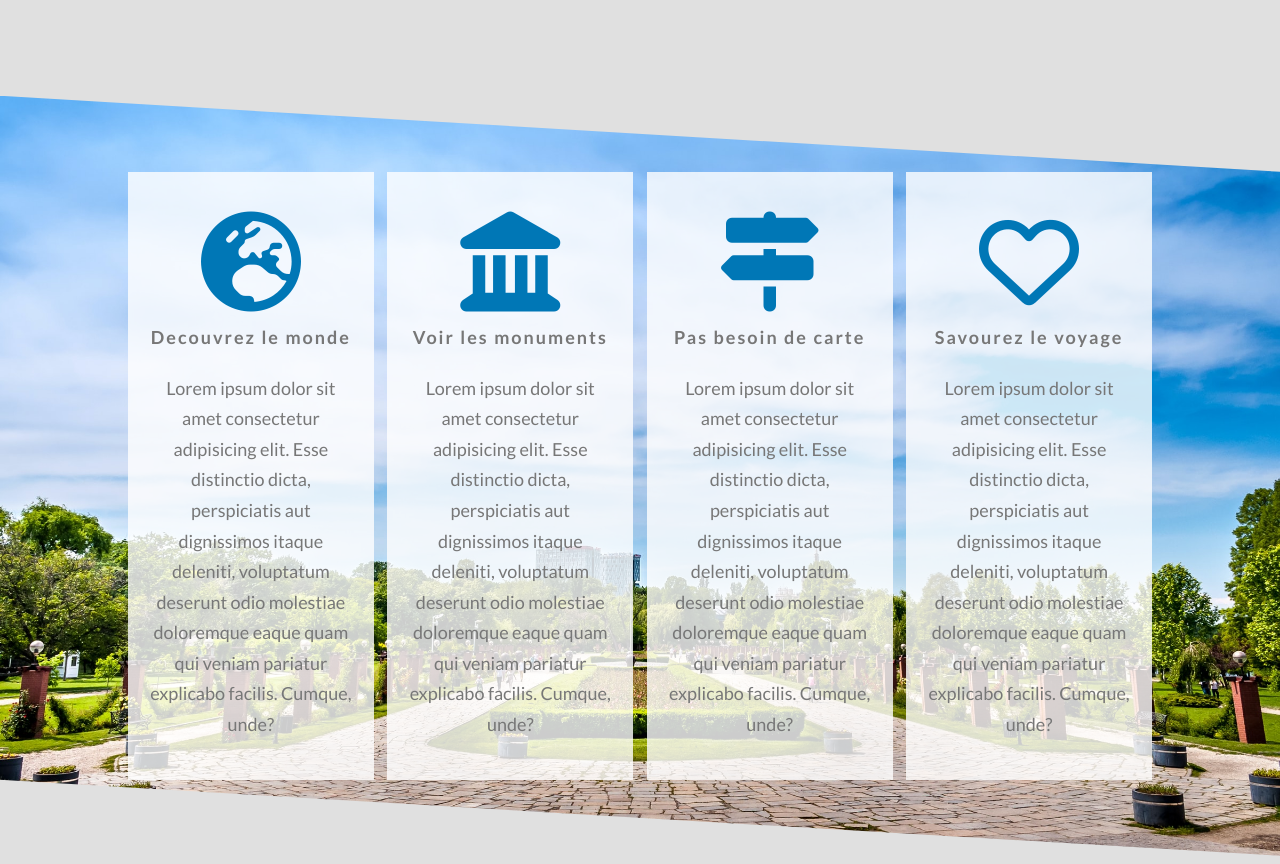
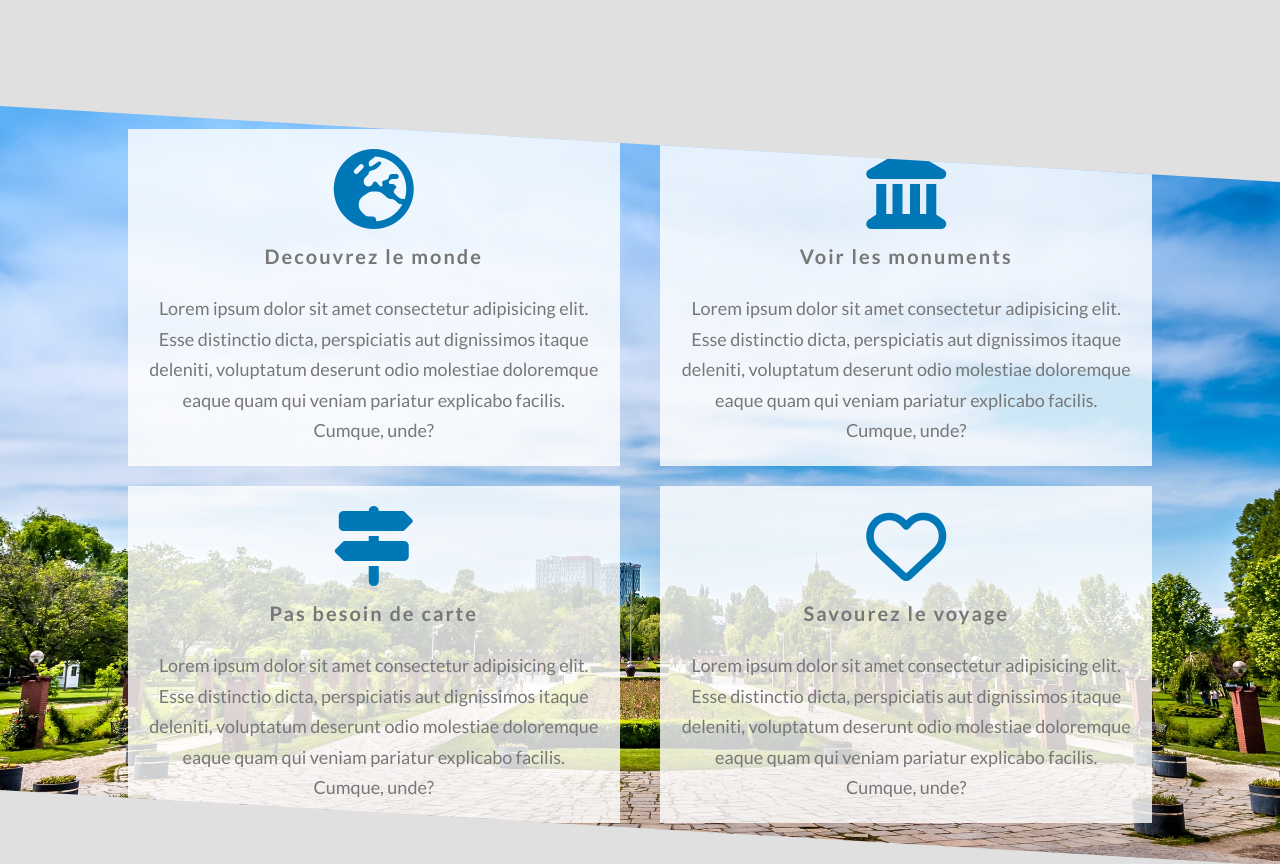
Before and after one commit to florinstrulea/fake-travel-agency, a website: page index.html in a window 1280 px wide. Shown: the part 1500-2364 px from the top of the page. Drawn offline with Linux system fonts and the light colour scheme.

Commit message:
J'ai fait responsive  la section benefits

```diff
--- a/sass/base/_typography.scss
+++ b/sass/base/_typography.scss
@@ -84,7 +84,7 @@ body {
 
 .heading-tertiary {
 	text-transform: lowercase;
-	font-size: v.$font-size-default;
+	font-size: clamp(1.2rem, 0.6rem + 1.6667vw, 2rem);
 	letter-spacing: 0.2rem;
 	font-weight: 700;
 	text-align: center;
@@ -94,7 +94,7 @@ body {
 }
 
 .paragraph {
-	font-size: clamp(1.5rem, 1.275rem + 0.625vw, 1.8rem);
+	font-size: clamp(1rem, 0.4rem + 1.6667vw, 1.8rem);
 	&:not(:last-child) {
 		margin-bottom: 2.5rem;
 	}
@@ -103,6 +103,6 @@ body {
 .far,
 .fas {
 	color: v.$color-primary-light;
-	font-size: 10rem;
+	font-size: clamp(2rem, -2.5rem + 12.5vw, 8rem);
 	margin-bottom: 1rem;
 }
--- a/sass/components/_cards.scss
+++ b/sass/components/_cards.scss
@@ -1,11 +1,21 @@
 @use "../abstracts/variables" as v;
 
 .cards__card {
-	padding: 4rem 2rem;
 	background-color: rgba(v.$color-white, 0.8);
-	flex-basis: 24%;
 	text-align: center;
+	padding: 2rem;
+	flex-basis: 48%;
+	margin-bottom: 2rem;
+
 	&:hover {
 		transform: scale(1.05) translatex(2rem);
 	}
+	@media screen and (max-width: 576px) {
+		flex-basis: 95%;
+		padding: 0.5rem;
+	}
+	@media screen and (min-width: 1400px) {
+		flex-basis: 24%;
+		zoom: 100%;
+	}
 }
--- a/sass/layout/_header.scss
+++ b/sass/layout/_header.scss
@@ -19,7 +19,7 @@
 		width: 10rem;
 	}
 	&__logo {
-		max-width: 100%;
+		max-width: 75%;
 		@include m.logo;
 	}
 	&__text-container {
--- a/sass/layout/_sections.scss
+++ b/sass/layout/_sections.scss
@@ -14,6 +14,9 @@
 	max-width: 100%;
 	clip-path: polygon(0 0, 100% 10%, 100% 100%, 0 90%);
 	margin-top: -10vh;
+	@media screen and(max-width:1200px) {
+		clip-path: polygon(0 0, 100% 0, 100% 100%, 0 100%);
+	}
 }
 .section-packages {
 	background-color: v.$color-grey-light-first;
```
Also changed, not shown: css/main.css, 1 other file.
